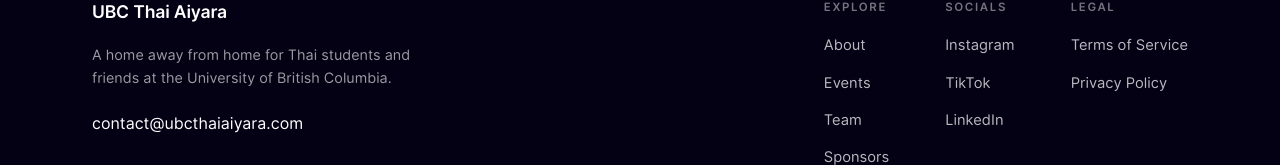
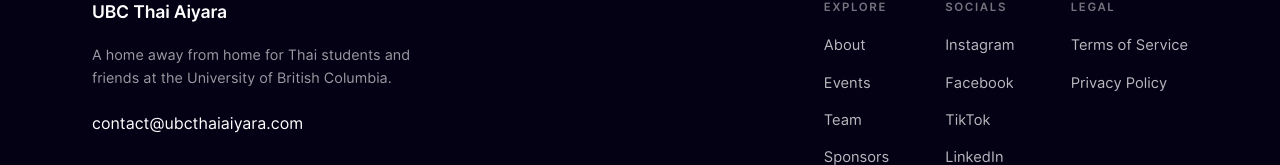
Before and after one commit to ubcthaiaiyara/website, a Next.js app: page / in a window 1280 px wide. Shown: the part 5535-5700 px from the top of the page. Built offline with nearby package versions, Linux system fonts and the light colour scheme; no server answers.

Commit message:
feat(social): add Facebook to the social links

```diff
--- a/app/components/MaintenancePage.tsx
+++ b/app/components/MaintenancePage.tsx
@@ -28,6 +28,11 @@ export default function MaintenancePage() {
                             <circle cx="17.5" cy="6.5" r="1" className="maintenance-social-dot" />
                         </svg>
                     </a>
+                    <a href="https://www.facebook.com/ubcthai.aiyara.9" target="_blank" rel="noreferrer" aria-label="Facebook">
+                        <svg viewBox="0 0 24 24" aria-hidden="true">
+                            <path d="M14 13.5h2.5l1-4H14v-2c0-1.03 0-2 2-2h1.5V2.14c-.326-.043-1.557-.14-2.857-.14C11.928 2 10 3.657 10 6.7v2.8H7v4h3V22h4v-8.5Z" />
+                        </svg>
+                    </a>
                     <a href="https://www.tiktok.com/@ubc.thaiaiyara" target="_blank" rel="noreferrer" aria-label="TikTok">
                         <svg viewBox="0 0 24 24" aria-hidden="true">
                             <path d="M14.3 3c.2 1.9 1.3 3.5 3.7 3.7v3.1c-1.4 0-2.7-.4-3.7-1.2v6.5a5.1 5.1 0 1 1-4.4-5.1v3.1a2 2 0 1 0 1.3 1.9V3h3.1Z" />
--- a/app/layout.tsx
+++ b/app/layout.tsx
@@ -129,6 +129,9 @@ export default function RootLayout({
                                 <a href="https://www.instagram.com/ubcthaiaiyara">
                                     Instagram
                                 </a>
+                                <a href="https://www.facebook.com/ubcthai.aiyara.9">
+                                    Facebook
+                                </a>
                                 <a href="https://www.tiktok.com/@ubc.thaiaiyara">
                                     TikTok
                                 </a>
```
